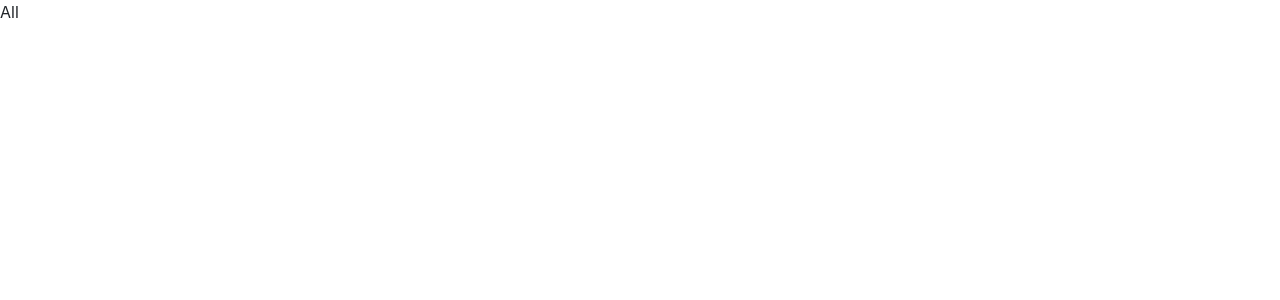
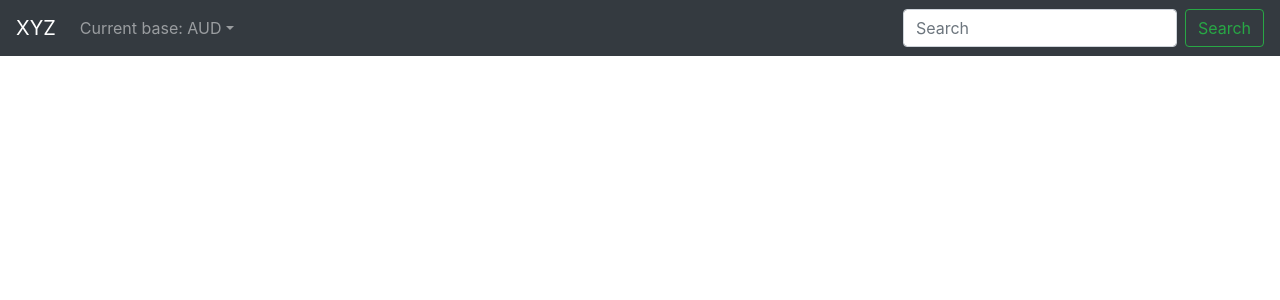
Before and after one commit to papermaker-developer-bne/xyz-frontend, a React (Create React App) app: page / in a window 1280 px wide. Shown: the top 300 px of the page. Built offline with nearby package versions, Linux system fonts and the light colour scheme.

Commit message:
Add navbar to home page.

```diff
--- a/src/product/AllProducts.js
+++ b/src/product/AllProducts.js
@@ -1,6 +1,80 @@
-import React from "react";
+import React, { useState, useEffect } from "react";
 import data from "../data/products.json";
+import allRates from "../data/exchange_rates.json";
 
 export const AllProducts = () => {
-  return <div>All</div>;
+  const [currentBase, setBase] = useState("AUD");
+  const handleChange = event => {
+    setBase(event.target.value);
+  };
+
+  return (
+    <div>
+      <nav className="navbar navbar-expand-lg navbar-dark bg-dark">
+        <a className="navbar-brand" href="/">
+          XYZ
+        </a>
+        <button
+          className="navbar-toggler"
+          type="button"
+          data-toggle="collapse"
+          data-target="#navbarSupportedContent"
+          aria-controls="navbarSupportedContent"
+          aria-expanded="false"
+          aria-label="Toggle navigation"
+        >
+          <span className="navbar-toggler-icon"></span>
+        </button>
+
+        <div className="collapse navbar-collapse" id="navbarSupportedContent">
+          <ul className="navbar-nav mr-auto">
+            <li className="nav-item dropdown">
+              <a
+                className="nav-link dropdown-toggle"
+                href="#"
+                id="navbarDropdown"
+                role="button"
+                data-toggle="dropdown"
+                aria-haspopup="true"
+                aria-expanded="false"
+              >
+                Current base: {currentBase}
+              </a>
+              <div className="dropdown-menu" aria-labelledby="navbarDropdown">
+                {allRates?.map((item, i) => (
+                  <a key={i} className="dropdown-item" href="#">
+                    <input
+                      onChange={handleChange}
+                      value={`${item.base}`}
+                      id={item.base}
+                      name="base"
+                      type="radio"
+                      className="mr-2 ml-4"
+                    />
+                    <label className="form-check-label" htmlFor={item.base}>
+                      {item.base}
+                    </label>
+                  </a>
+                ))}
+              </div>
+            </li>
+          </ul>
+          <form className="form-inline my-2 my-lg-0">
+            <input
+              className="form-control mr-sm-2"
+              type="search"
+              placeholder="Search"
+              aria-label="Search"
+            />
+            <button
+              className="btn btn-outline-success my-2 my-sm-0"
+              type="submit"
+            >
+              Search
+            </button>
+          </form>
+        </div>
+      </nav>
+    </div>
+  );
 };
```
